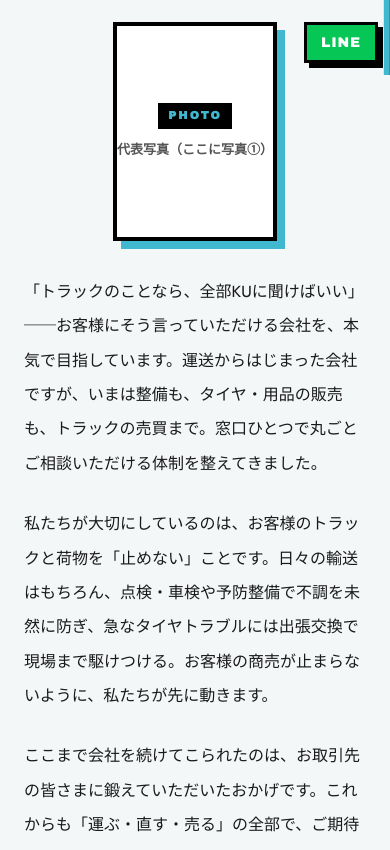
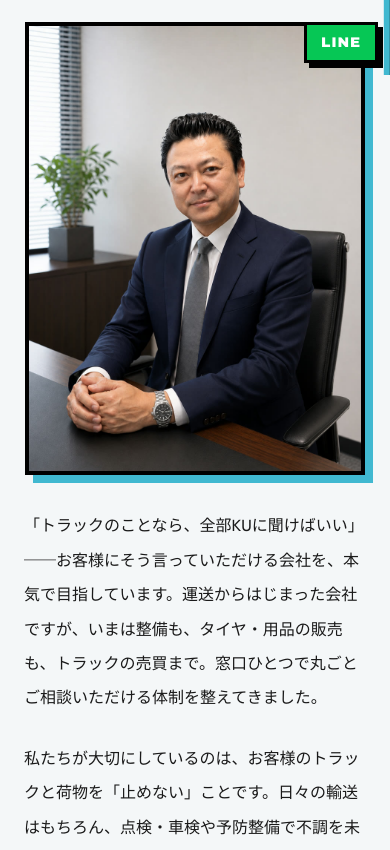
Before and after one commit to aimayujin0911/ku-truck-site, a plain HTML site: page message.html in a window 390 px wide. Shown: the part 769-1619 px from the top of the page. Drawn offline with Linux system fonts and the light colour scheme; a web font is replaced by a local one.

Commit message:
代表挨拶ページに代表写真を掲載
写真①プレースホルダを実画像(assets/president.jpg, 900x1200 約105KB)に差し替え。
デスクトップはsticky、モバイルはstatic中央寄せ。
※画像はChatGPT生成の可能性があるため小島様の掲載確認が必要。

Co-Authored-By: Claude Fable 5 <noreply@anthropic.com>

```diff
--- a/message.html
+++ b/message.html
@@ -66,8 +66,8 @@
     <span class="ey">FROM THE PRESIDENT — 代表より</span>
     <h2>単なる運送会社で、<br><em>終わるつもりはない。</em></h2>
     <div class="msg-grid">
-      <!-- 代表写真（ユニフォーム姿）は撮影・受領待ち。受領後 assets/president.jpg に差し替え。番号バッジ(①)は写真指定用の仮表示 -->
-      <div class="msg-ph"><i class="ph-num">①</i><span>PHOTO</span>代表写真（ここに写真①）</div>
+      <!-- 代表写真: 7/17受領（AI生成の可能性あり・小島様の掲載確認待ち） -->
+      <img class="msg-photo" src="assets/president.jpg" alt="代表取締役 小島 信行">
       <div class="msg-txt">
         <p>「トラックのことなら、全部KUに聞けばいい」——お客様にそう言っていただける会社を、本気で目指しています。運送からはじまった会社ですが、いまは整備も、タイヤ・用品の販売も、トラックの売買まで。窓口ひとつで丸ごとご相談いただける体制を整えてきました。</p>
         <p>私たちが大切にしているのは、お客様のトラックと荷物を「止めない」ことです。日々の輸送はもちろん、点検・車検や予防整備で不調を未然に防ぎ、急なタイヤトラブルには出張交換で現場まで駆けつける。お客様の商売が止まらないように、私たちが先に動きます。</p>
--- a/svc.css
+++ b/svc.css
@@ -131,6 +131,7 @@
 .msg-grid{display:grid;grid-template-columns:340px 1fr;gap:48px;align-items:start;margin-top:48px}
 .msg-ph{aspect-ratio:3/4;background:#fff;border:4px solid #000;box-shadow:8px 8px 0 var(--cy);display:flex;flex-direction:column;align-items:center;justify-content:center;gap:10px;font-family:"Zen Kaku Gothic New";font-weight:700;font-size:13px;color:#555;position:sticky;top:140px}
 .msg-ph span{font-family:"Archivo Black";font-size:11px;letter-spacing:.2em;background:#000;color:var(--yl);padding:4px 10px}
+.msg-photo{display:block;width:100%;aspect-ratio:3/4;object-fit:cover;border:4px solid #000;box-shadow:8px 8px 0 var(--cy);position:sticky;top:140px}
 /* 写真未挿入枠の指定用番号バッジ（①②…）。写真挿入時にバッジごと削除する仮UI */
 .ph-num{position:absolute;top:-16px;left:-16px;width:44px;height:44px;display:grid;place-items:center;background:var(--yl);color:#000;border:3px solid #000;border-radius:50%;font-style:normal;font-family:"Zen Kaku Gothic New";font-weight:900;font-size:22px;line-height:1;box-shadow:4px 4px 0 #000;z-index:2}
 .wh-ph{position:relative} /* msg-ph は sticky のままで基準になるため指定不要 */
@@ -145,6 +146,7 @@
   .wh-grid{grid-template-columns:1fr}
   .msg-grid{grid-template-columns:1fr;gap:32px}
   .msg-ph{position:static;max-width:340px;margin:0 auto}
+  .msg-photo{position:static;max-width:340px;margin:0 auto}
   .dflow{grid-template-columns:1fr 1fr}
   .dstep::after{display:none}
   .dother-grid{grid-template-columns:1fr}
```
Also changed, not shown: assets/president.jpg (added).
